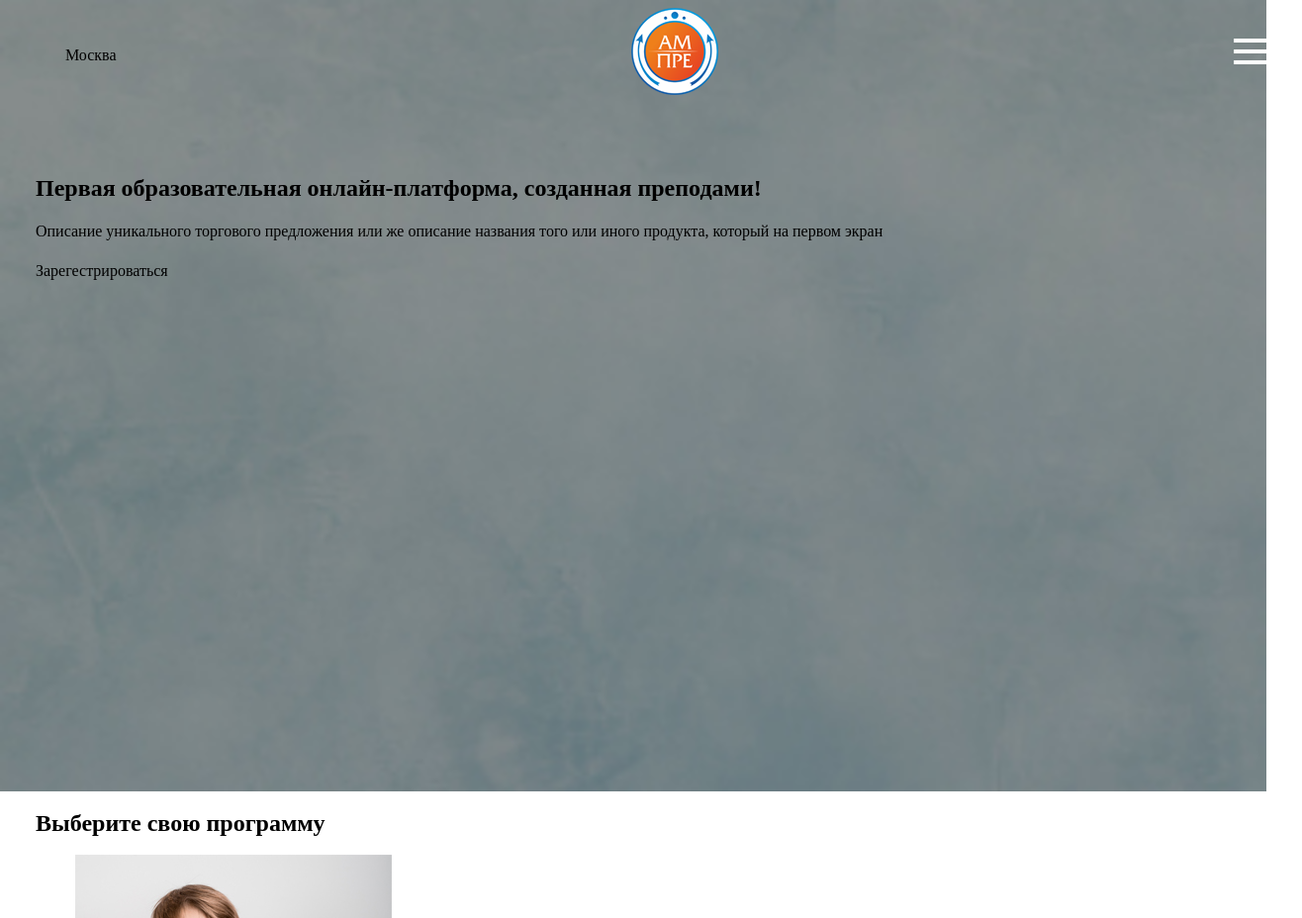
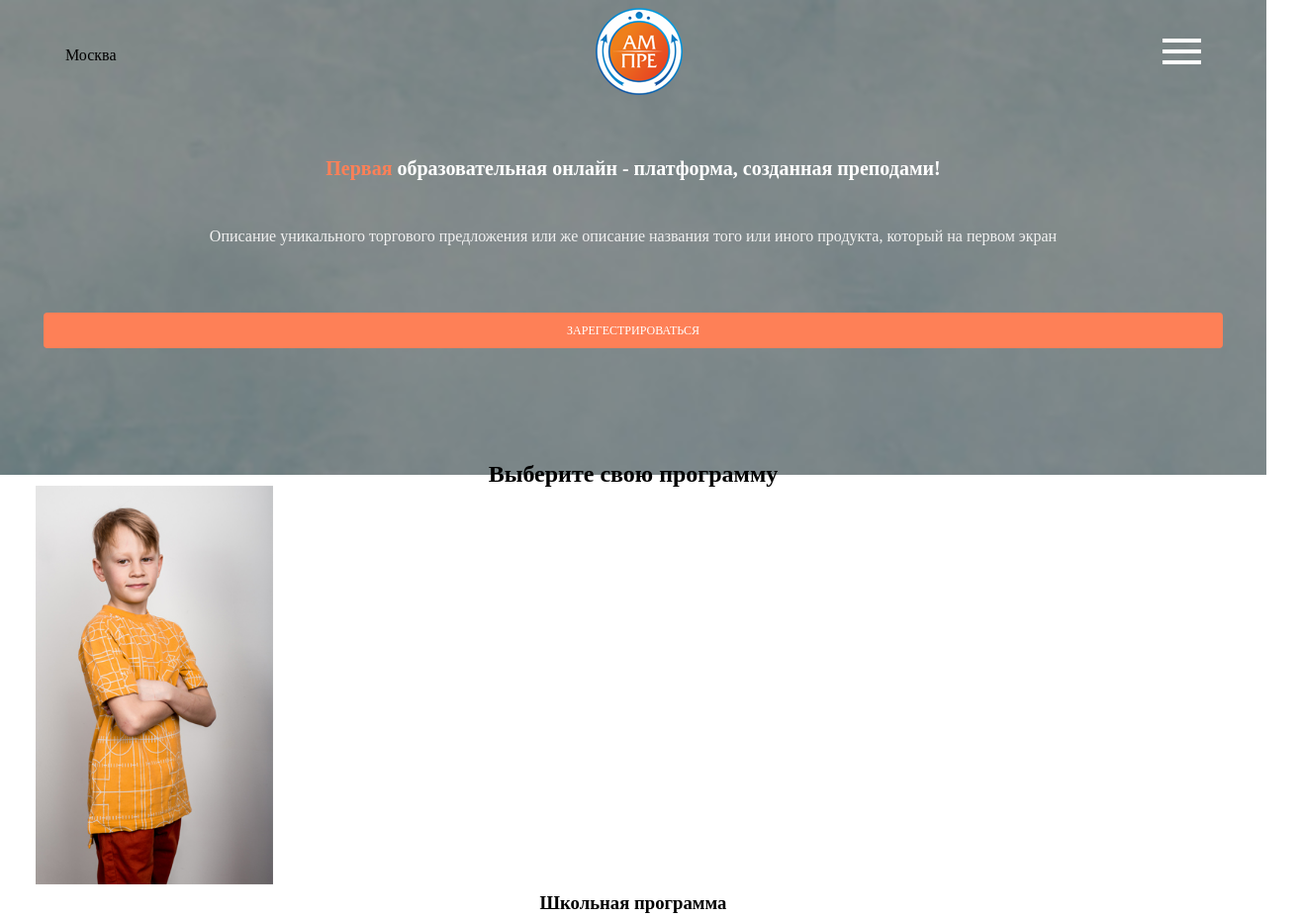
Before and after one commit to nik787/Testovoe_Prepodam, a website: page source/index.html in a window 1280 px wide. Shown: the top 928 px of the page at 99% size, 1316 px wide, since content can reach past the window. Drawn offline with nearby package versions, Linux system fonts and the light colour scheme; files that its build step writes are made by us from their sources.

Commit message:
Добавляет стили шапки и hero

```diff
--- a/source/index.html
+++ b/source/index.html
@@ -51,15 +51,18 @@
     <main class="main-page">
       <section class="hero">
         <div class="container">
-          <h1 class="title title--h1 hero__title">Первая образовательная онлайн-платформа, созданная преподами!</h1>
+          <div class="hero__wrapper">
+            <h1 class="title title--h1 hero__title"><span>Первая</span> образовательная онлайн&nbsp;-&nbsp;платформа, созданная&nbsp;преподами!</h1>
             <p class="hero__decription">
               Описание уникального торгового предложения или же описание названия того или иного продукта, который на первом экран
             </p>
-          <a class="button hero__button" href="">Зарегестрироваться</a>
+            <a class="button button--special hero__button" href="">Зарегестрироваться</a>
+          </div>
         </div>
       </section>
       <section class="program">
         <div class="container">
+          <div class="program__wrapper">
             <h2 class="title title--h2 program__title">Выберите свою программу</h2>
             <ul class="program__list">
               <li class="program__item">
@@ -88,6 +91,7 @@
               </li>
             </ul>
           </div>
+        </div>
       </section>
     </main>
     <script src="js/main.js"></script>
--- a/source/sass/components/burger.scss
+++ b/source/sass/components/burger.scss
@@ -1,17 +1,21 @@
 .burger {
   position: relative;
+
   width: 100%;
   height: 4px;
-  background-color: #fff;
+
+  background-color: #ffffff;
 
   &::before,
   &::after {
     content: "";
     position: absolute;
+    left: 0;
+
     width: 100%;
     height: 4px;
-    left: 0;
-    background-color: #fff;
+
+    background-color: #ffffff;
   }
 
   &::before {
--- /dev/null
+++ b/source/sass/components/button.scss
@@ -0,0 +1,26 @@
+.button {
+  position: relative;
+
+  display: block;
+  padding: 0;
+
+  font-size: 12px;
+  line-height: 16px;
+  text-align: center;
+  text-transform: uppercase;
+
+  background: none;
+  border: none;
+  cursor: pointer;
+
+  transition: all 0.3s;
+}
+
+.button--special {
+  padding: 10px;
+
+  color: #ffffff;
+
+  background-color: $special-color;
+  border-radius: 4px;
+}
--- a/source/sass/components/header.scss
+++ b/source/sass/components/header.scss
@@ -1,11 +1,24 @@
+.header {
+  &::before {
+    content: "";
+    position: absolute;
+    top: 0;
+
+    width: 100%;
+    height: 480px;
+
+    background: #768f99 url("../img/hero-bg-mobile.jpg") no-repeat top center/cover;
+  }
+}
+
 .header__wrapper {
-  position: absolute;
-  width: 100%;
+  position: relative;
+
   display: flex;
+  justify-content: space-between;
   align-items: center;
-  justify-content: space-between;
   padding-top: 8px;
+  padding-right: 30px;
+  padding-bottom: 10px;
   padding-left: 30px;
-  padding-bottom: 10px;
-  padding-right: 30px;
 }
--- a/source/sass/components/hero.scss
+++ b/source/sass/components/hero.scss
@@ -1,6 +1,17 @@
-.hero {
-  width: 100vw;
-  height: 100vh;
-  padding-top: 158px;
-  background: #768f99 url("../img/hero-bg-mobile.jpg") no-repeat top center/cover;
+.hero__wrapper {
+  padding-top: 45px;
+  padding-right: 8px;
+  padding-bottom: 60px;
+  padding-left: 8px;
 }
+
+.hero__title {
+  margin-bottom: 45px;
+}
+
+.hero__decription {
+  margin-bottom: 65px;
+
+  text-align: center;
+  color: #f1f1f1;
+}
--- /dev/null
+++ b/source/sass/components/main-page.scss
@@ -0,0 +1,4 @@
+.main-page {
+  position: relative;
+  z-index: 1;
+}
--- /dev/null
+++ b/source/sass/components/program.scss
@@ -0,0 +1,15 @@
+.program__wrapper {
+  padding-top: 55px;
+}
+
+.program__item {
+  display: none;
+
+  &:first-child {
+    display: block;
+  }
+}
+
+.card__img {
+  width: 240px;
+}
--- /dev/null
+++ b/source/sass/components/title.scss
@@ -0,0 +1,15 @@
+.title {
+  margin: 0;
+
+  text-align: center;
+}
+
+.title--h1 {
+  font-weight: 800;
+  font-size: 20px;
+  line-height: 24px;
+  color: #ffffff;
+  span {
+    color: $special-color;
+  }
+}
--- a/source/sass/main-prop.scss
+++ b/source/sass/main-prop.scss
@@ -12,8 +12,8 @@ body {
   margin: 0;
   padding: 0;
 
-  font-size: 14px;
-  line-height: 18px;
+  font-size: 12px;
+  line-height: 16px;
 
   background-color: $main-bg;
 }
@@ -44,3 +44,9 @@ a {
     line-height: 24px;
   }
 }
+
+ul {
+  margin: 0;
+  padding: 0;
+  list-style: none;
+}
--- a/source/sass/style.scss
+++ b/source/sass/style.scss
@@ -2,7 +2,11 @@
 @import "mixins";
 @import "grid";
 @import "main-prop";
+@import "components/title";
+@import "components/button";
 @import "components/header";
-@import "components/hero";
 @import "components/nav";
 @import "components/burger";
+@import "components/main-page";
+@import "components/hero";
+@import "components/program";
```
Lines whose indentation alone changed are shown as unchanged.
